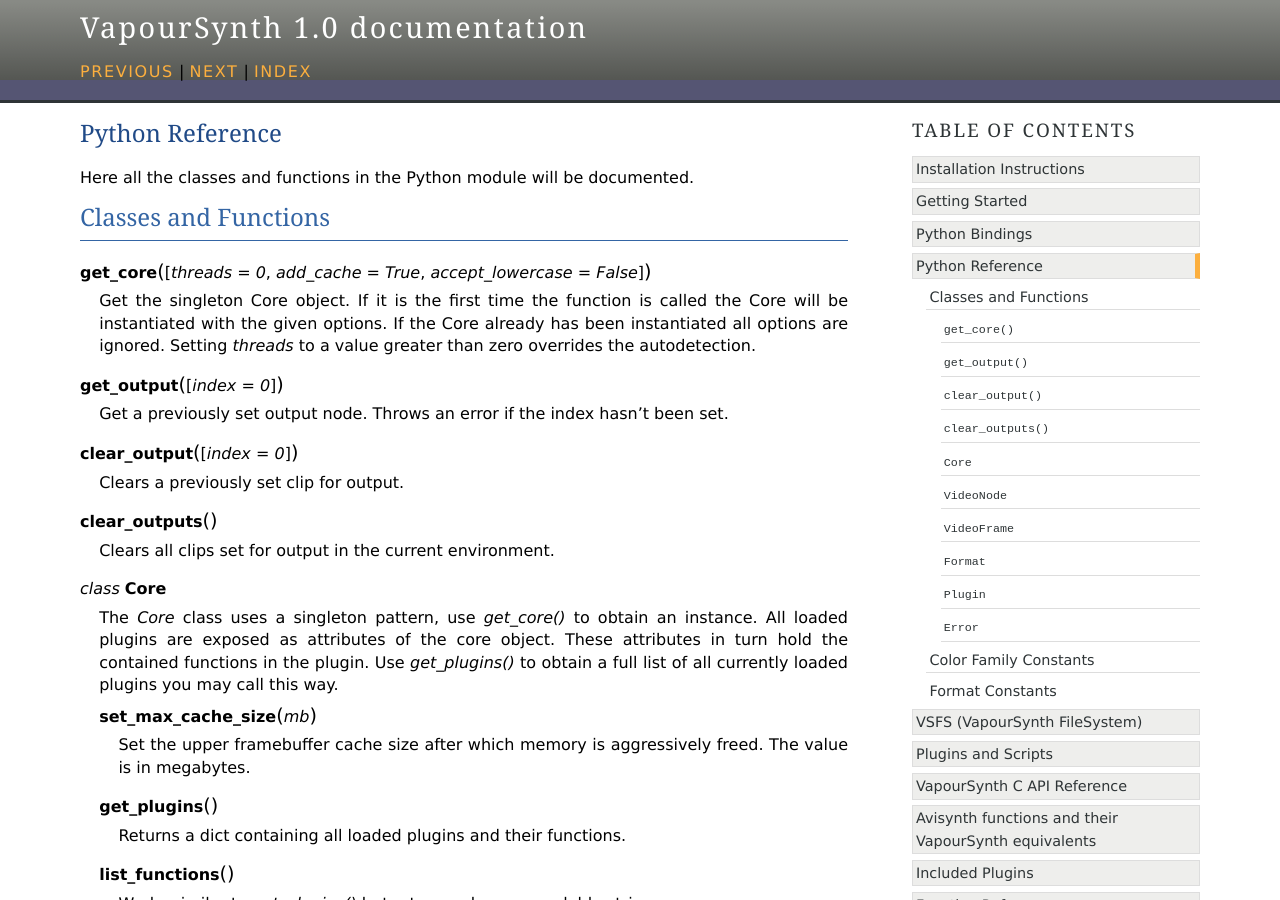
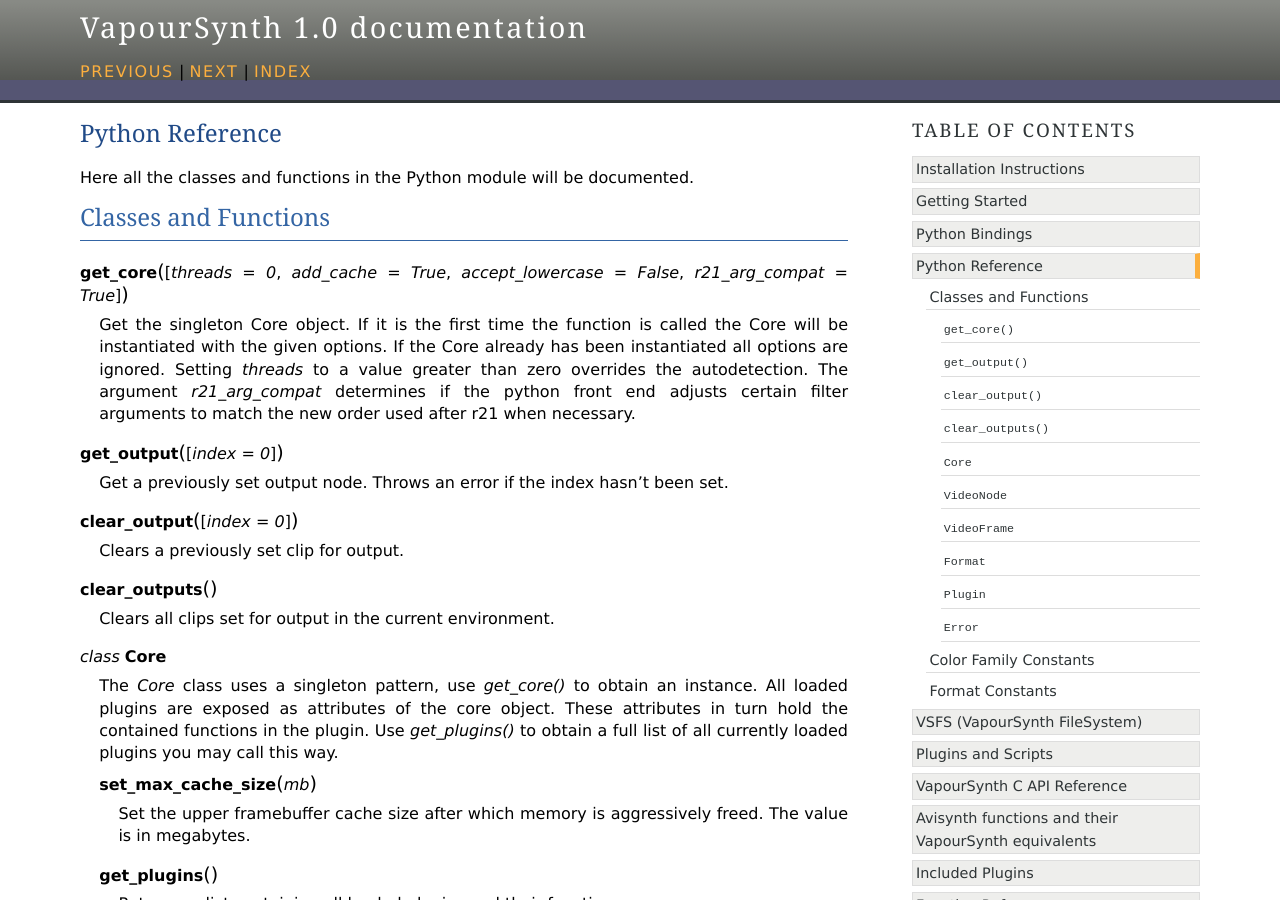
Before and after one commit to vapoursynth/vapoursynth, a Sphinx documentation site: the page built from doc/pythonreference.rst, in a window 1280 px wide and 900 px high. Built offline with Sphinx 7.4.7, drawn with Linux system fonts in a browser that asks for light colours; formulas are drawn with MathJax 3.

Commit message:
Update docs

```diff
--- a/doc/pythonreference.rst
+++ b/doc/pythonreference.rst
@@ -4,12 +4,14 @@
 
 Classes and Functions
 #####################
-.. py:function:: get_core([threads = 0, add_cache = True, accept_lowercase = False])
+.. py:function:: get_core([threads = 0, add_cache = True, accept_lowercase = False, r21_arg_compat = True])
 
    Get the singleton Core object. If it is the first time the function is called
    the Core will be instantiated with the given options. If the Core already has
    been instantiated all options are ignored. Setting *threads* to a value
-   greater than zero overrides the autodetection.
+   greater than zero overrides the autodetection. The argument *r21_arg_compat*
+   determines if the python front end adjusts certain filter arguments to match
+   the new order used after r21 when necessary.
 
 .. py:function:: get_output([index = 0])
 
```
